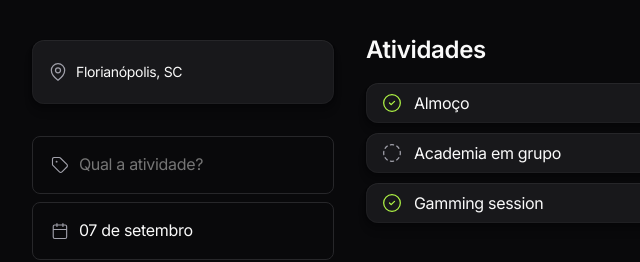
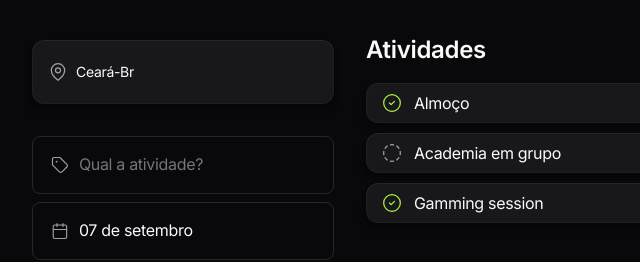
Before and after one commit to marciocleuton/marciocleuton.github.io., a plain HTML site: page index.html in a window 1280 px wide. Shown: the top 262 px of the page, 148-788 px from the left. Drawn offline with nearby package versions, Linux system fonts and the light colour scheme.

Commit message:
Update index.html
Ceara

```diff
--- a/index.html
+++ b/index.html
@@ -36,7 +36,7 @@
                         stroke-width="1.25" stroke-linecap="round" stroke-linejoin="round" />
                 </svg>
 
-                Florianópolis, SC
+               Ceará-Br
             </div>
 
             <div class="fields">
```
